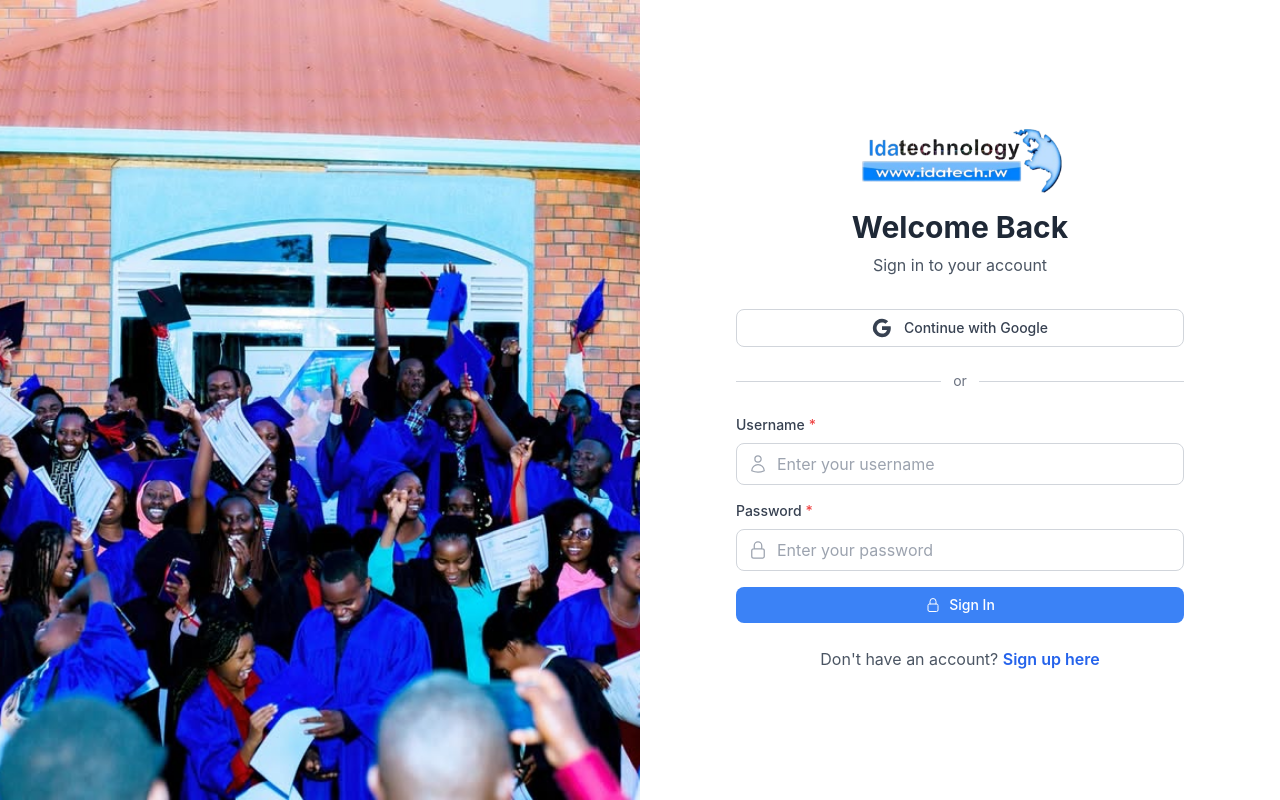
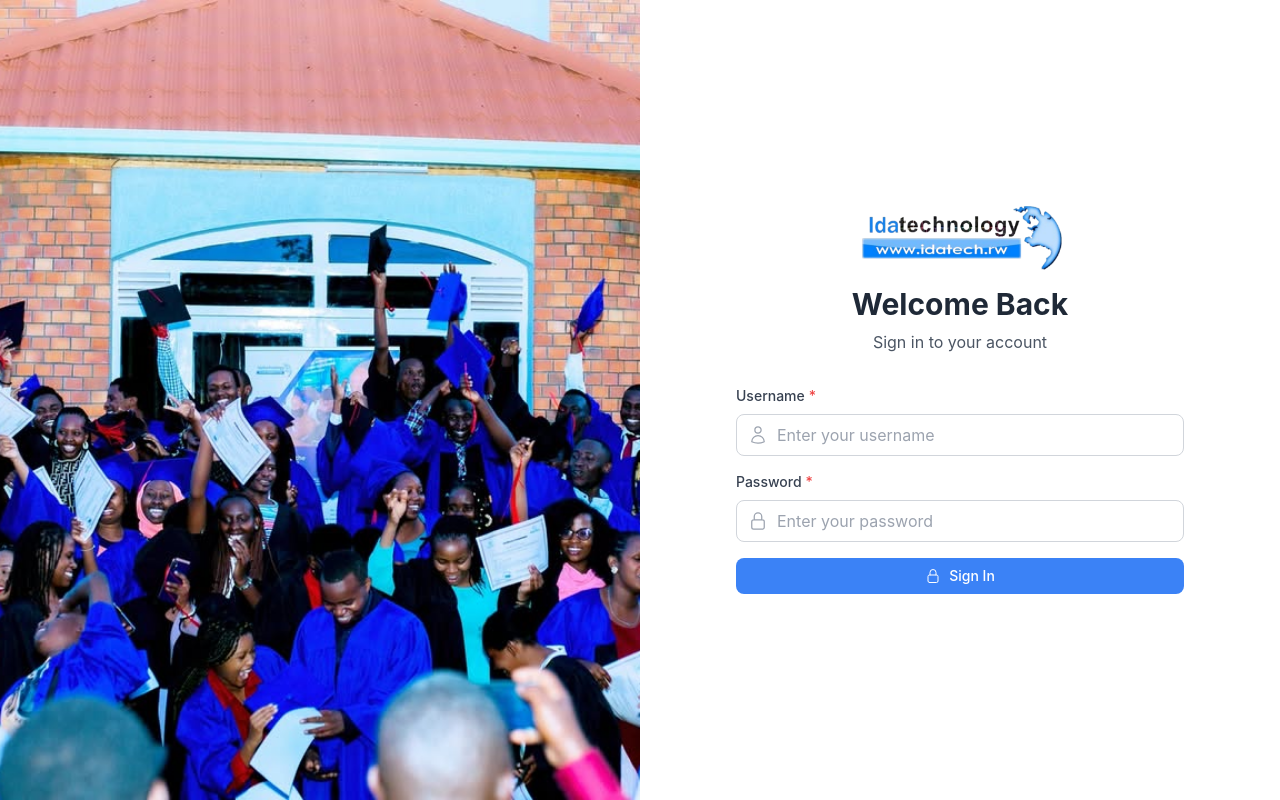
Before and after one commit to Egi-de/IMS-idatech-management-system-, a React (Vite) app in the folder client/: page /login in a window 1280 px wide. Built offline with nearby package versions, Linux system fonts and the light colour scheme.

Commit message:
update the trashbin to fetch data from database

```diff
--- a/client/src/contexts/ThemeContext.jsx
+++ b/client/src/contexts/ThemeContext.jsx
@@ -7,11 +7,23 @@ export const ThemeProvider = ({ children }) => {
     return saved || "system";
   });
 
+  const [isDark, setIsDark] = useState(() => {
+    const saved = localStorage.getItem("theme") || "system";
+    if (saved === "dark") return true;
+    if (saved === "light") return false;
+    const systemPrefersDark = window.matchMedia(
+      "(prefers-color-scheme: dark)"
+    ).matches;
+    return systemPrefersDark;
+  });
+
   const applyTheme = (newTheme) => {
     if (newTheme === "dark") {
       document.documentElement.classList.add("dark");
+      setIsDark(true);
     } else if (newTheme === "light") {
       document.documentElement.classList.remove("dark");
+      setIsDark(false);
     } else if (newTheme === "system") {
       const systemPrefersDark = window.matchMedia(
         "(prefers-color-scheme: dark)"
@@ -21,10 +33,9 @@ export const ThemeProvider = ({ children }) => {
       } else {
         document.documentElement.classList.remove("dark");
       }
+      setIsDark(systemPrefersDark);
     }
   };
-
-  const isDark = document.documentElement.classList.contains("dark");
 
   useEffect(() => {
     applyTheme(theme);
--- a/client/src/pages/Login.jsx
+++ b/client/src/pages/Login.jsx
@@ -102,45 +102,6 @@ const Login = () => {
             </p>
           </div>
 
-          {/* Google Login Button */}
-          <Button
-            variant="outline"
-            className="w-full mb-6"
-            onClick={() => {
-              // Implement Google OAuth
-              console.log("Google login clicked");
-            }}
-          >
-            <svg className="h-5 w-5 mr-3" viewBox="0 0 24 24">
-              <path
-                fill="currentColor"
-                d="M22.56 12.25c0-.78-.07-1.53-.2-2.25H12v4.26h5.92c-.26 1.37-1.04 2.53-2.21 3.31v2.77h3.57c2.08-1.92 3.28-4.74 3.28-8.09z"
-              />
-              <path
-                fill="currentColor"
-                d="M12 23c2.97 0 5.46-.98 7.28-2.66l-3.57-2.77c-.98.66-2.23 1.06-3.71 1.06-2.86 0-5.29-1.93-6.16-4.53H2.18v2.84C3.99 20.53 7.7 23 12 23z"
-              />
-              <path
-                fill="currentColor"
-                d="M5.84 14.09c-.22-.66-.35-1.36-.35-2.09s.13-1.43.35-2.09V7.07H2.18C1.43 8.55 1 10.22 1 12s.43 3.45 1.18 4.93l2.85-2.22.81-.62z"
-              />
-              <path
-                fill="currentColor"
-                d="M12 5.38c1.62 0 3.06.56 4.21 1.64l3.15-3.15C17.45 2.09 14.97 1 12 1 7.7 1 3.99 3.47 2.18 7.07l3.66 2.84c.87-2.6 3.3-4.53 6.16-4.53z"
-              />
-            </svg>
-            Continue with Google
-          </Button>
-
-          {/* Divider */}
-          <div className="flex items-center mb-6">
-            <div className="flex-1 border-t border-gray-300 dark:border-gray-600"></div>
-            <span className="px-3 text-gray-500 dark:text-gray-400 text-sm">
-              or
-            </span>
-            <div className="flex-1 border-t border-gray-300 dark:border-gray-600"></div>
-          </div>
-
           {error && (
             <div className="mb-4 p-3 bg-red-100 text-red-700 rounded-lg border border-red-200">
               <div className="flex items-center">
@@ -188,16 +149,6 @@ const Login = () => {
               Sign In
             </Button>
           </form>
-
-          <p className="mt-6 text-center text-gray-600 dark:text-gray-300">
-            Don't have an account?{" "}
-            <Link
-              to="/register"
-              className="text-blue-600 hover:text-blue-800 dark:text-blue-400 dark:hover:text-blue-300 font-semibold hover:underline transition duration-200"
-            >
-              Sign up here
-            </Link>
-          </p>
         </div>
       </div>
     </div>
--- a/client/src/pages/Settings.jsx
+++ b/client/src/pages/Settings.jsx
@@ -1,5 +1,6 @@
-import React, { useState, useEffect } from "react";
+import React, { useState, useEffect, useContext } from "react";
 import { Link } from "react-router-dom";
+import { toast } from "react-toastify";
 
 import {
   ArrowLeftIcon,
@@ -10,11 +11,48 @@ import {
   TrashIcon,
 } from "@heroicons/react/24/outline";
 
+import { ThemeContext } from "../contexts/ThemeContext.context";
+import {
+  getSettings,
+  updateSettings,
+  getTrashItems,
+  deleteFromTrash,
+} from "../services/api";
+
 const Settings = () => {
+  const { setTheme } = useContext(ThemeContext);
   const [trashItems, setTrashItems] = useState([]);
 
-  const restoreFromTrash = (id) => {
-    setTrashItems((prev) => prev.filter((item) => item.id !== id));
+  const fetchTrashItems = async () => {
+    try {
+      const res = await getTrashItems();
+      setTrashItems(res.data);
+    } catch (err) {
+      console.error(err);
+      toast.error("Failed to load trash items");
+    }
+  };
+
+  const restoreFromTrash = async (id) => {
+    try {
+      // Assuming there's a restore API, but since it's not in api.js, we'll just remove from local state
+      setTrashItems((prev) => prev.filter((item) => item.id !== id));
+      toast.success("Item restored");
+    } catch (err) {
+      console.error(err);
+      toast.error("Failed to restore item");
+    }
+  };
+
+  const deleteFromTrashPermanently = async (id) => {
+    try {
+      await deleteFromTrash(id);
+      setTrashItems((prev) => prev.filter((item) => item.id !== id));
+      toast.success("Item permanently deleted");
+    } catch (err) {
+      console.error(err);
+      toast.error("Failed to delete item");
+    }
   };
 
   const [settings, setSettings] = useState({
@@ -46,7 +84,10 @@ const Settings = () => {
 
   useEffect(() => {
     fetchSettings();
-  }, []);
+    if (activeTab === "trash") {
+      fetchTrashItems();
+    }
+  }, [activeTab]);
 
   const fetchSettings = async () => {
     try {
@@ -623,7 +664,7 @@ const Settings = () => {
                                 "Permanently delete this item? This action cannot be undone."
                               )
                             ) {
-                              // Add permanent delete functionality if needed
+                              deleteFromTrashPermanently(item.id);
                             }
                           }}
                           className="px-3 py-1 bg-red-600 text-white text-sm rounded hover:bg-red-700 transition"
```
Also changed, not shown: 2 other files (tests, documents, lock files or other folders).
